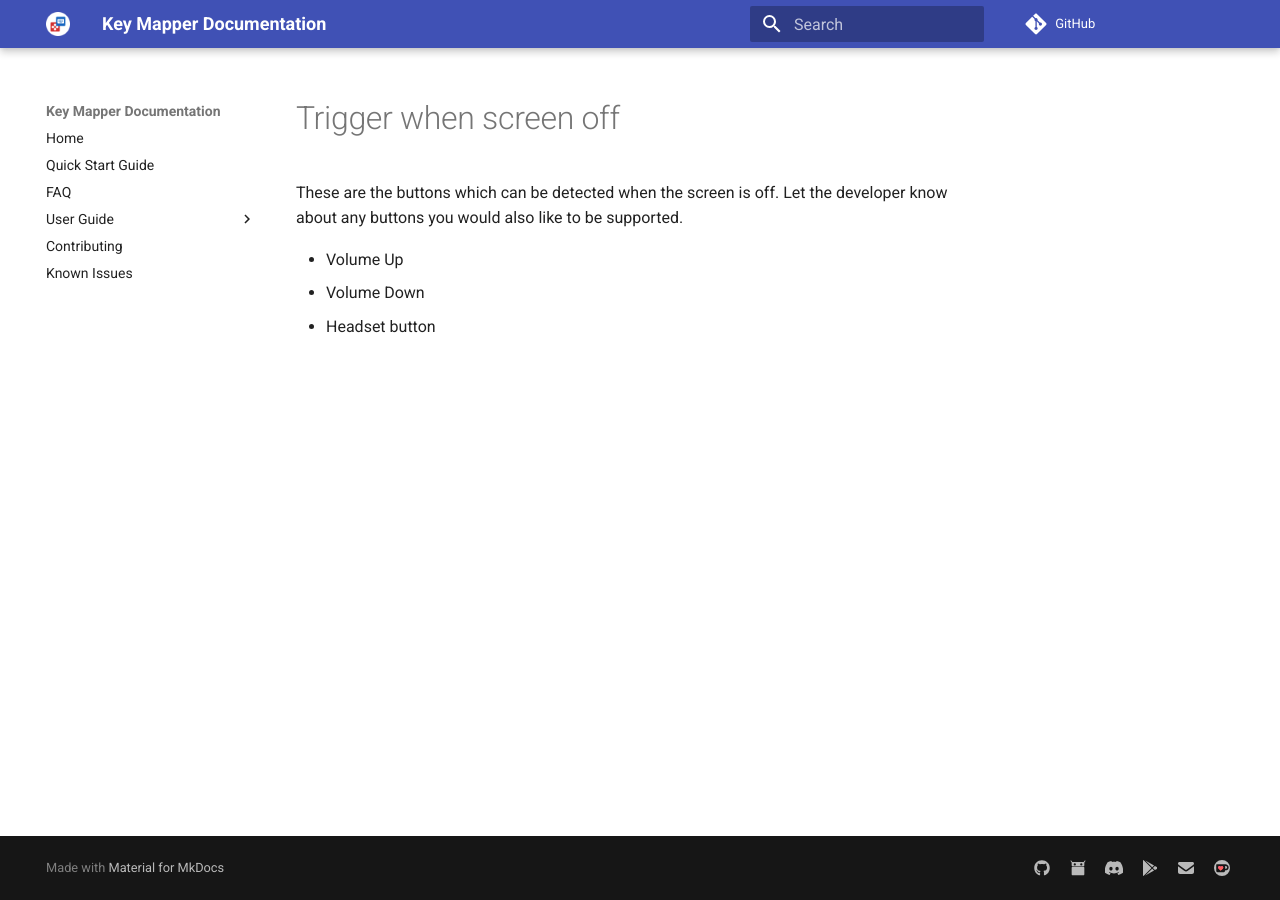
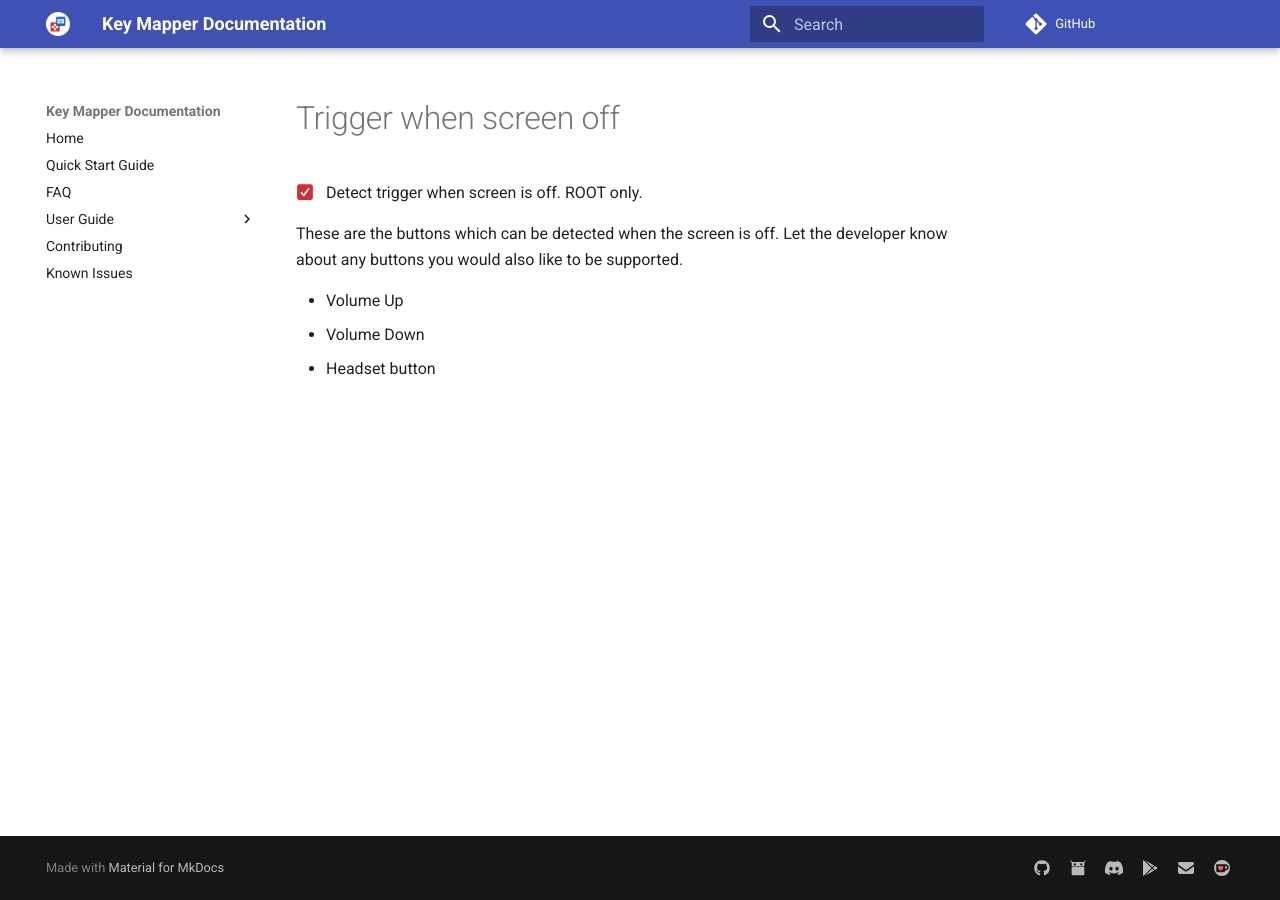
Before and after one commit to keymapperorg/KeyMapper, an MkDocs documentation site: the page built from docs/includes/trigger-options/trigger-when-screen-off.md, in a window 1280 px wide. Built offline with MkDocs 1.6.1 and Material for MkDocs 9.7.7, drawn with Linux system fonts in a browser that asks for light colours; comment, search, counter and statistics services are not loaded.

Commit message:
website: fix snippet

```diff
--- a/docs/includes/trigger-options/trigger-when-screen-off.md
+++ b/docs/includes/trigger-options/trigger-when-screen-off.md
@@ -1,3 +1,5 @@
+:fontawesome-solid-check-square:{: .accent-light } &nbsp; Detect trigger when screen is off. ROOT only.
+
 These are the buttons which can be detected when the screen is off. Let the developer know about any buttons you would also like to be supported.
 
 * Volume Up
```
Also changed, not shown: docs/quick-start.md (+0 -2 lines).
